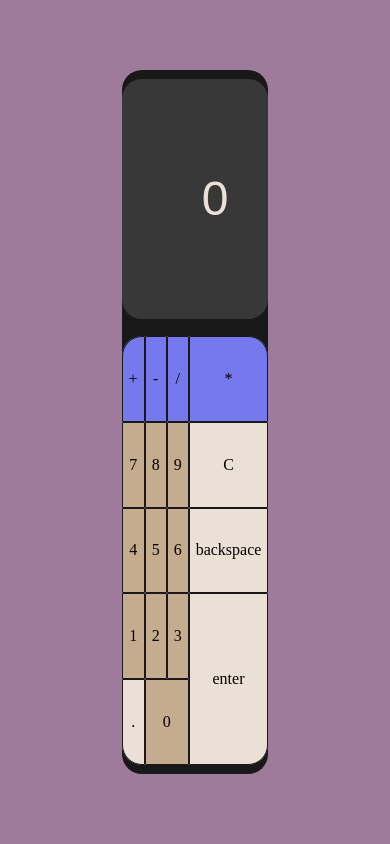
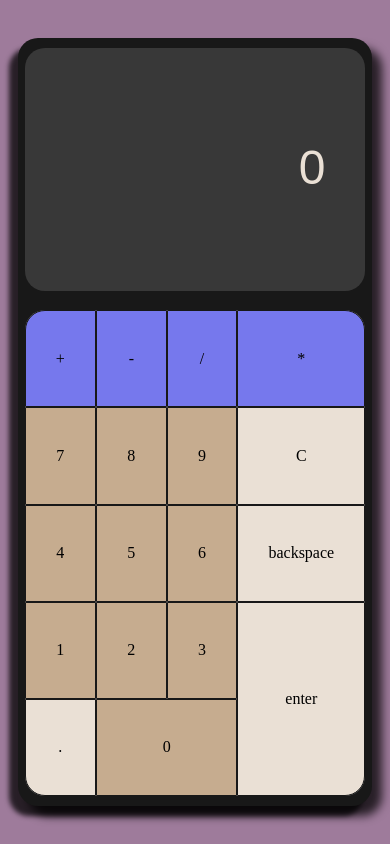
Before and after one commit to ZamboniL/calculator, a plain HTML site: page index.html in a window 390 px wide. Drawn offline with Linux system fonts and the light colour scheme.

Commit message:
Ad mobile layout and box shadow

```diff
--- a/styles/style.css
+++ b/styles/style.css
@@ -12,6 +12,7 @@ body {
     grid-column: 2 / 3;
     display: grid;
     grid-template: 0.02fr 0.5fr 0.04fr 1fr 0.02fr / 0.02fr 1fr 0.02fr;
+
 }
 .calculator-frame {
     grid-row: 1 / 6;
@@ -19,6 +20,11 @@ body {
     background-color: #181818;
     border-radius: 20px ;
     z-index: 1;
+
+    -webkit-box-shadow: 10px 10px 10px 0px rgba(0,0,0,0.75), -9px 10px 5px 0px rgba(0,0,0,0.75);;
+    -moz-box-shadow: 10px 10px 10px 0px rgba(0,0,0,0.75), -9px 10px 5px 0px rgba(0,0,0,0.75);;
+    box-shadow: 10px 10px 10px 0px rgba(0,0,0,0.75), -9px 10px 5px 0px rgba(0,0,0,0.75);;
+
 }
 @import url('https://fonts.googleapis.com/css2?family=Signika:wght@600&display=swap');
 #calculator-display {
@@ -97,3 +103,9 @@ button {
 #zero {grid-area: zero;}
 #clear {grid-area: clear;}
 #backspace {grid-area: backspace;}
+
+@media only screen and (max-width: 600px) {
+    .container {
+        grid-template: 0.05fr 1fr 0.05fr / 0.05fr 1fr 0.05fr;
+    }
+}
```
